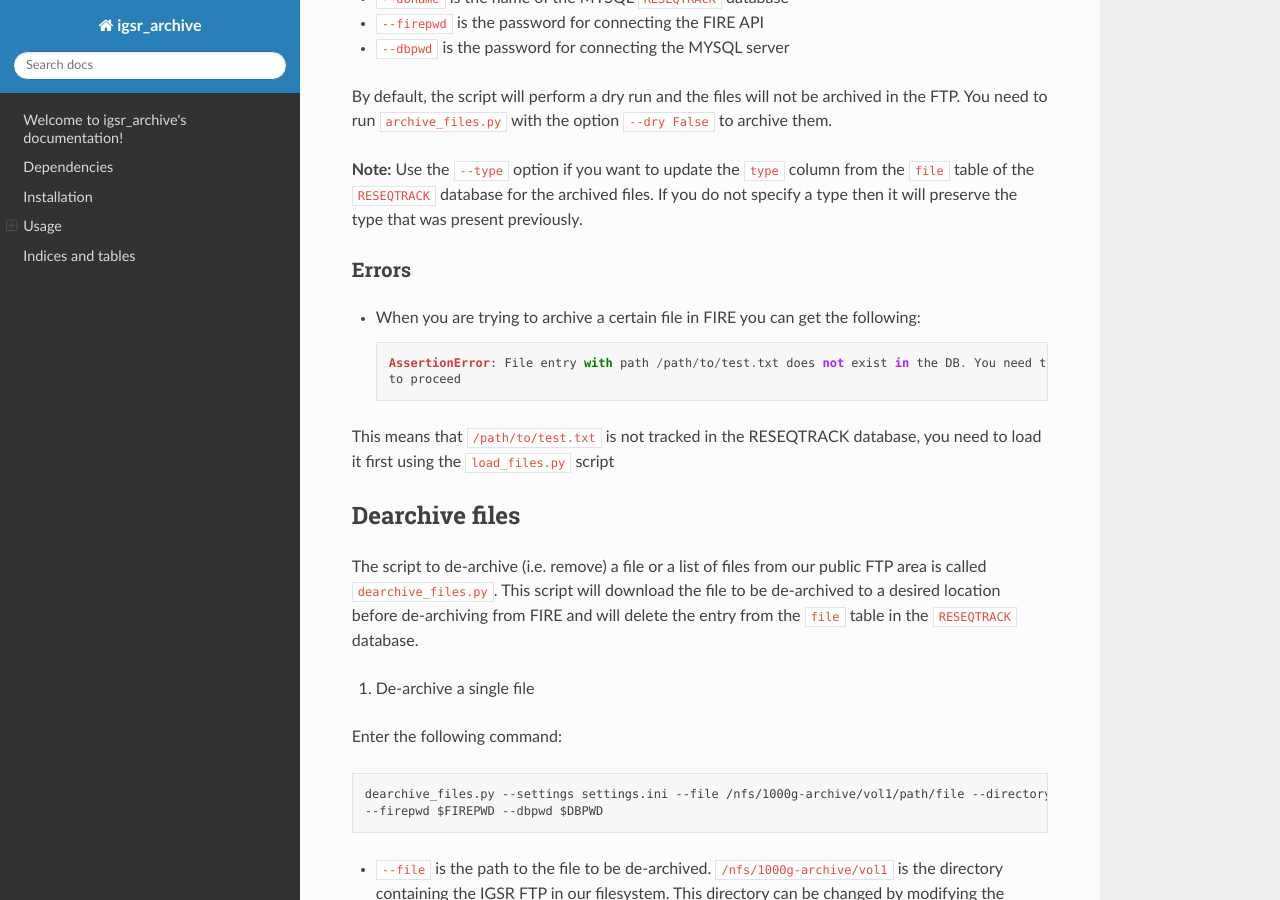
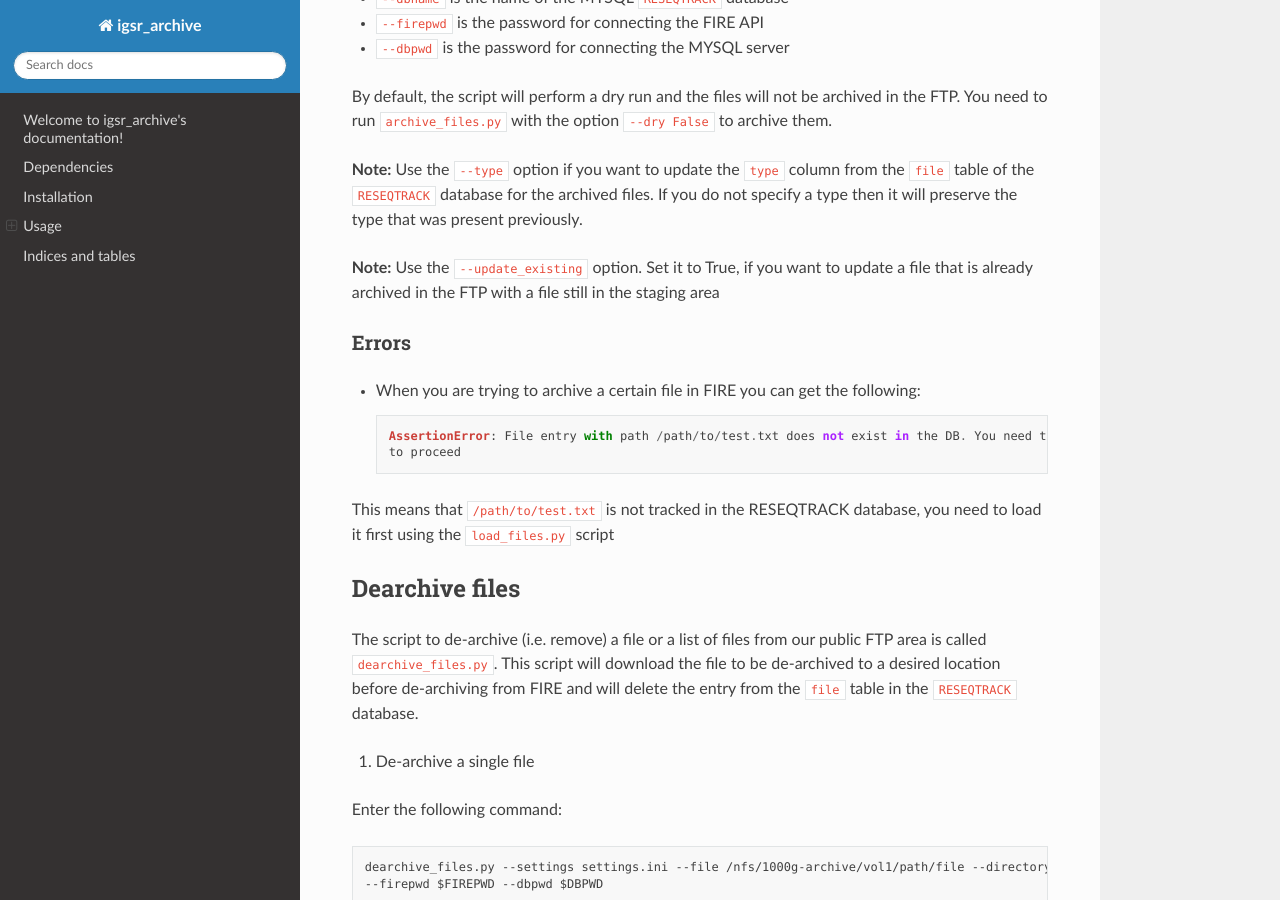
Before and after one commit to igsr/igsr_archive, a Sphinx documentation site: the page built from docs/index.rst, in a window 1280 px wide and 900 px high, scrolled down 5615 px. Built offline with Sphinx 7.4.7 and the Read the Docs theme 2.0.0, drawn with Linux system fonts in a browser that asks for light colours.

Commit message:
Changes to the docs

```diff
--- a/docs/index.rst
+++ b/docs/index.rst
@@ -229,6 +229,9 @@ By default, the script will perform a dry run and the files will not be archived
 database for the archived files. If you do not specify a type then it will preserve the type that was present
 previously.
 
+**Note:** Use the ``--update_existing`` option. Set it to True, if you want to update a file that is already archived in
+the FTP with a file still in the staging area
+
 Errors
 ^^^^^^
 * When you are trying to archive a certain file in FIRE you can get
```
